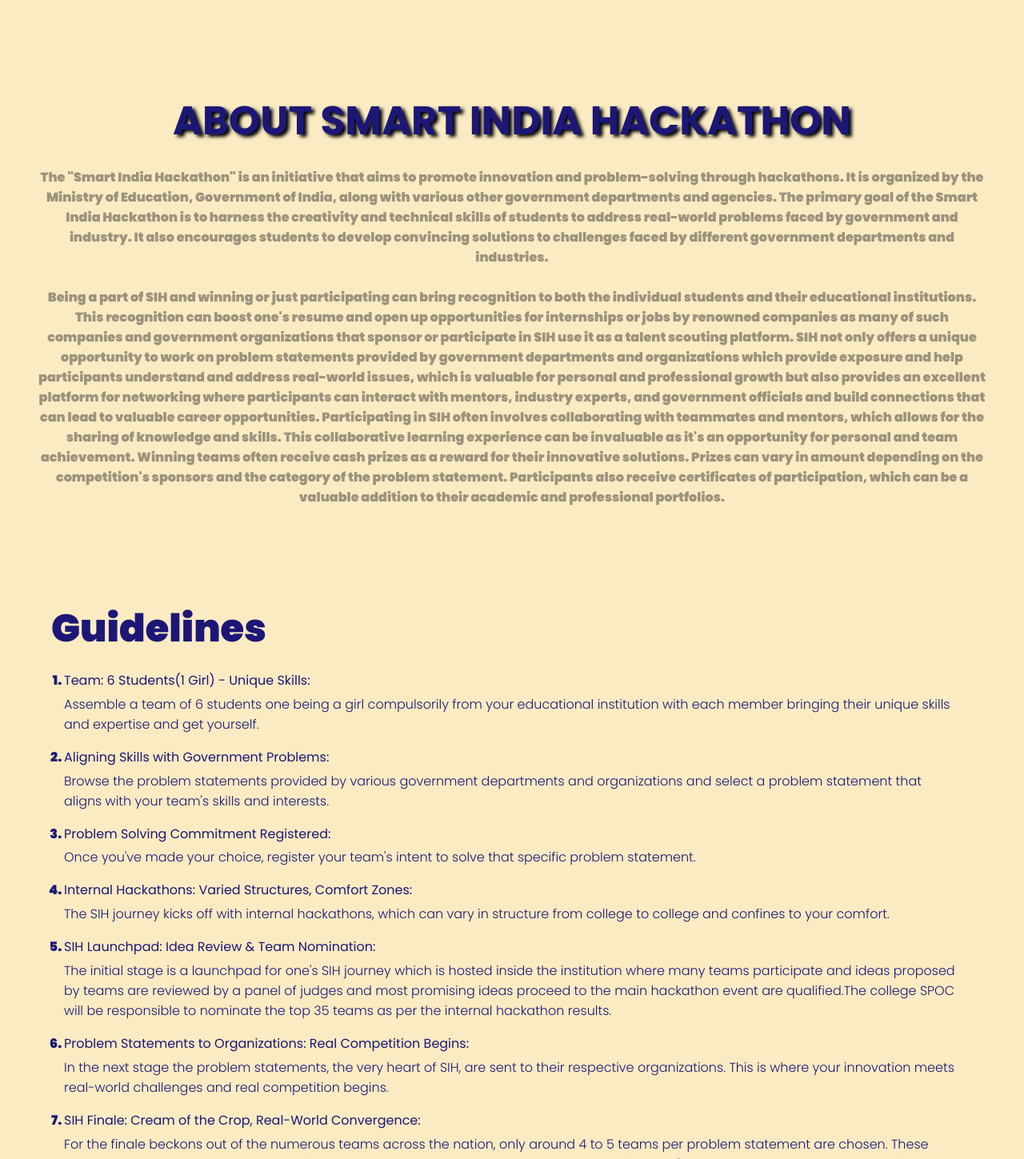
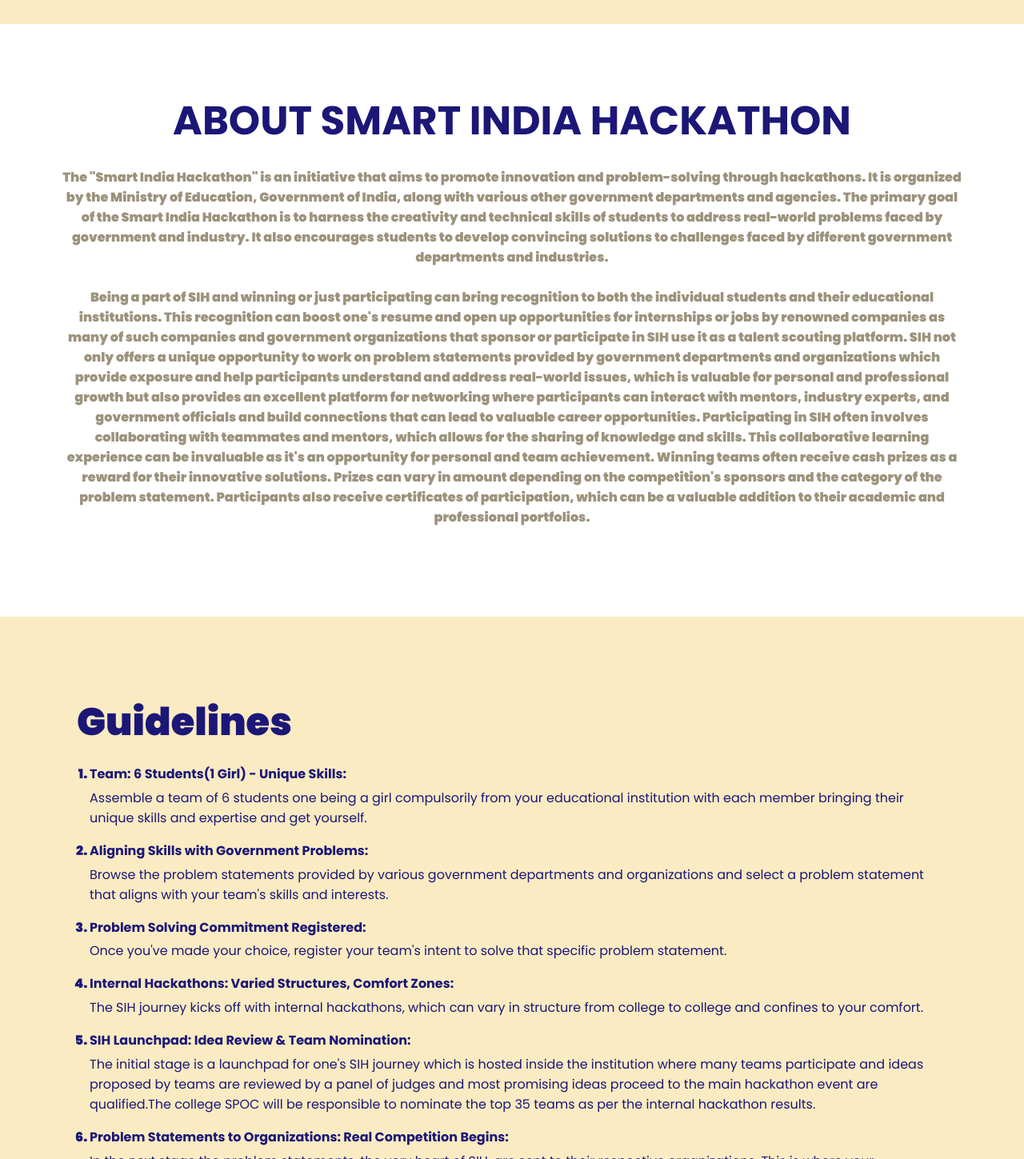
Before and after one commit to Animesh0764/sih-juit, a React (Vite) app: page / in a window 1280 px wide. Shown: the part 621-2070 px from the top of the page at 80% size. Built offline with nearby package versions, Linux system fonts and the light colour scheme.

Commit message:
css merge conflict resolved

```diff
--- a/src/CSS/About.css
+++ b/src/CSS/About.css
@@ -30,7 +30,6 @@
 
 body {
     background-color: var(--primary-color);
-    font-family: var(--font-300);
     color: var(--blue-color);
     overflow-x: hidden;
 }
@@ -48,7 +47,7 @@
 .container{
     position: relative;
     background-color: transparent;
-    padding: 0 3rem;
+    padding: 0 6%;
     text-align: center;
     margin-top: 4rem;
 }
@@ -60,16 +59,16 @@
     left: 10%;
     z-index: 10;
     padding-top: 20px;
-    padding-bottom: 20px;
     color: var(--gray-color);
     opacity: 1;
-    background-color: transparent;
-    font-style: var(--font-500);
+    background-color: white;
+    font-style: var(--font-300);
     text-align: center;
+    padding-bottom: 7rem;
 }
 
 .sih{
-    text-shadow: 4px 3px 4px black;
+    /* text-shadow: 4px 3px 4px black; */
     background-color: transparent;
     color: var(--blue-color);
     padding-bottom: 20px;
--- a/src/CSS/Guide_lines.css
+++ b/src/CSS/Guide_lines.css
@@ -1,6 +1,6 @@
 .guideline {
   margin: 1rem 2rem 2rem 2rem;
-  padding: 2rem;
+  padding: 2rem 4rem 2rem 4rem;
   border-radius: 10px;
 }
 .guideHeading {
@@ -8,12 +8,13 @@
   margin: 3rem 0 0 0;
 }
 .guideTitle {
-  font-weight: 400;
+  font-weight: 700;
   color: #1c1777;
   margin-bottom: 0.3rem;
 }
 .guideDescription {
-  font-weight: 300;
+  font-weight: 400;
+  font-size: 1rem;
 }
 li {
   margin: 1rem;
--- a/src/CSS/HeaderFooter.css
+++ b/src/CSS/HeaderFooter.css
@@ -6,6 +6,11 @@
   --orange-color: #f75700;
   --green-color: #30c038;
   --gray-color: #9c937d;
+  --black-color: #000;
+  --font-100: "Poppins", sans-serif;
+  font-weight: 100;
+  --font-200: "Poppins", sans-serif;
+  font-weight: 200;
   --font-300: "Poppins", sans-serif;
   font-weight: 300;
   --font-400: "Poppins", sans-serif;
@@ -30,7 +35,7 @@
 
 body {
   background-color: var(--primary-color);
-  font-family: var(--font-300);
+  font-family: var(--font-100);
   color: var(--blue-color);
   overflow-x: hidden;
 }
@@ -66,14 +71,14 @@
 .navbar li {
   margin: 0 1.5rem;
   padding: 1rem 0.5rem;
-  font-family: var(--font-300);
   font-size: 1.5rem;
 }
 
 .navbar a {
   text-decoration: none;
-  color: var(--orange-color);
+  color: var(--black-color);
   position: relative;
+  font-family: var(--font-100) !important;
   transition: color 0.3s ease-in-out;
 }
 
--- a/src/CSS/index.css
+++ b/src/CSS/index.css
@@ -6,6 +6,10 @@
   --orange-color: #f75700;
   --green-color: #30c038;
   --gray-color: #9c937d;
+  --font-100: "Poppins", sans-serif;
+  font-weight: 100;
+  --font-200: "Poppins", sans-serif;
+  font-weight: 200;
   --font-300: "Poppins", sans-serif;
   font-weight: 300;
   --font-400: "Poppins", sans-serif;
@@ -40,7 +44,7 @@
 h5,
 h6 {
   color: var(--blue-color);
-  font-family: var(--font-300);
+  font-family: var(--font-100);
 }
 
 .custom-fontsize {
--- a/src/components/Navbar.tsx
+++ b/src/components/Navbar.tsx
@@ -47,9 +47,9 @@
           <li>
             <a onClick={() => scrollToSection("guidelines")}>Guidelines</a>
           </li>
-          <li>
+          {/* <li>
             <a onClick={() => scrollToSection("sponsors")}>Sponsors</a>
-          </li>
+          </li> */}
           {/* <li>
             <a onClick={() => scrollToSection("register")}>Register</a>
           </li> */}
```
Also changed, not shown: 1 other file (tests, documents, lock files or other folders).
